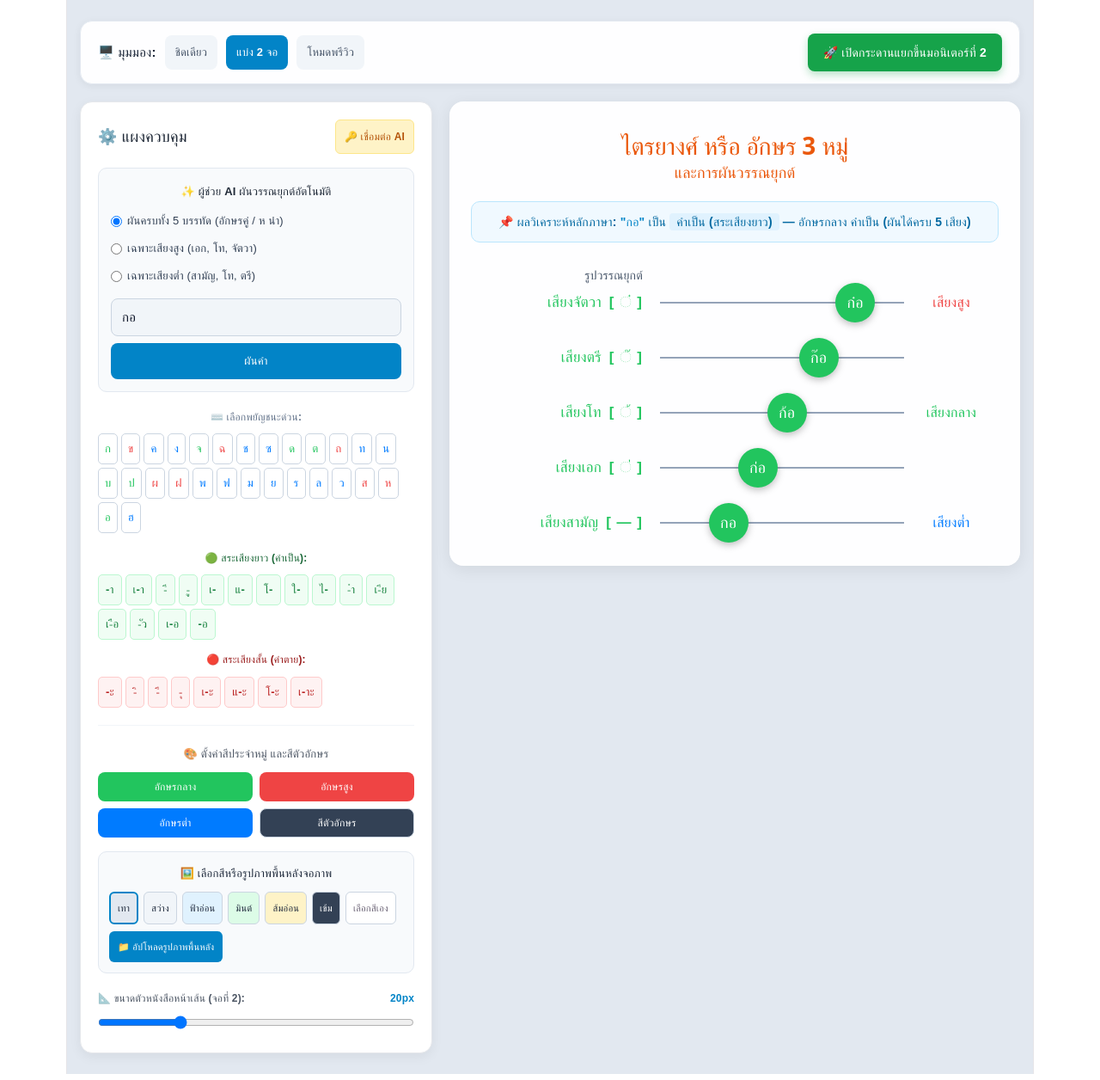
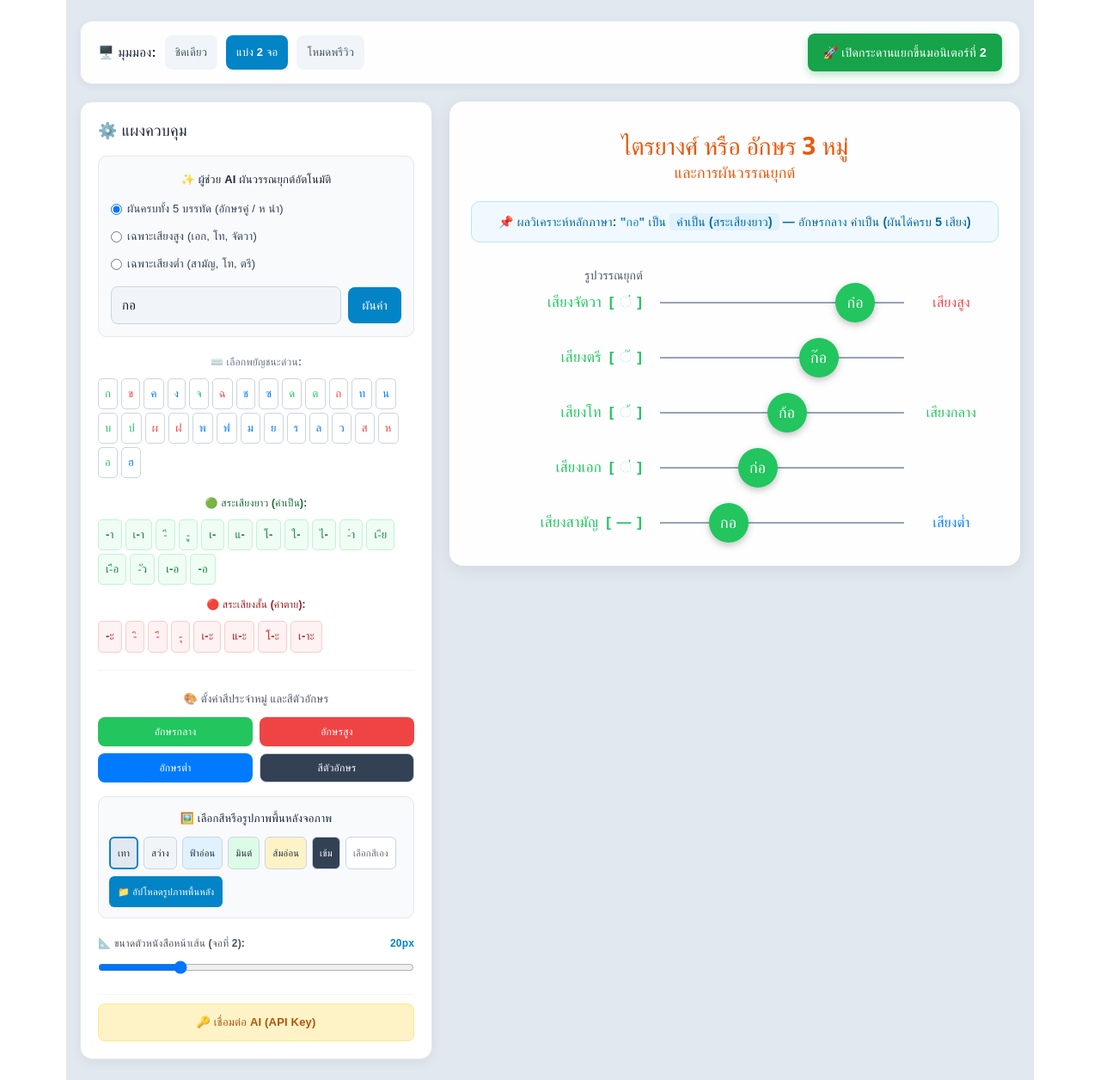
Before and after one commit to tom-nz/thai-tone, a React (Vite) app: page / in a window 1280 px wide. Shown: the whole page at 86% size. Built offline with nearby package versions, Linux system fonts and the light colour scheme.

Commit message:
complete dynamic thai tone app with real AI integration

```diff
--- a/src/App.jsx
+++ b/src/App.jsx
@@ -703,47 +703,7 @@ export default function App() {
 
               <div style={{ display: 'flex', justifyContent: 'space-between', alignItems: 'center' }}>
                 <h3 style={{ margin: 0, fontSize: '18px', fontWeight: 'bold', color: '#1f2937' }}>⚙️ แผงควบคุม</h3>
-
-                <button
-                  onClick={() => setShowApiInput(!showApiInput)}
-                  style={{
-                    backgroundColor: customApiKey ? '#e0f2fe' : '#fef3c7',
-                    color: customApiKey ? '#0369a1' : '#b45309',
-                    border: customApiKey ? '1px solid #7dd3fc' : '1px solid #fde68a',
-                    padding: '6px 10px',
-                    borderRadius: '6px',
-                    fontSize: '12px',
-                    cursor: 'pointer',
-                    fontWeight: 'bold'
-                  }}
-                >
-                  🔑 {customApiKey ? 'เปลี่ยน Key' : 'เชื่อมต่อ AI'}
-                </button>
               </div>
-
-              {/* กล่องป้อน Custom Gemini API Key */}
-              {showApiInput && (
-                <div style={{ padding: '10px', backgroundColor: '#f8fafc', borderRadius: '8px', border: '1px dashed #94a3b8' }}>
-                  <div style={{ fontSize: '11px', fontWeight: 'bold', color: '#475569', marginBottom: '6px' }}>🔑 เชื่อมต่อ Gemini API Key ส่วนตัว:</div>
-                  <div style={{ display: 'flex', gap: '6px' }}>
-                    <input
-                      type="password"
-                      placeholder="วาง Gemini API Key..."
-                      value={tempApiKey}
-                      onChange={(e) => setTempApiKey(e.target.value)}
-                      onKeyDown={(e) => e.key === 'Enter' && handleSaveApiKey()}
-                      style={{ flex: 1, padding: '6px 8px', borderRadius: '6px', border: '1px solid #cbd5e1', fontSize: '12px' }}
-                    />
-                    <button
-                      onClick={handleSaveApiKey}
-                      style={{ backgroundColor: '#10b981', color: '#ffffff', border: 'none', padding: '0 12px', borderRadius: '6px', fontWeight: 'bold', cursor: 'pointer', fontSize: '12px' }}
-                    >
-                      บันทึก
-                    </button>
-                  </div>
-                  {apiSaveStatus && <div style={{ color: '#059669', fontSize: '11px', marginTop: '4px', fontWeight: 'bold' }}>✓ {apiSaveStatus}</div>}
-                </div>
-              )}
 
               {/* 1. ผู้ช่วย AI ผันวรรณยุกต์อัตโนมัติ */}
               <div style={{ backgroundColor: '#f8fafc', padding: '14px', borderRadius: '10px', border: '1px solid #e2e8f0' }}>
@@ -764,7 +724,8 @@ export default function App() {
                   </label>
                 </div>
 
-                <div style={{ display: 'flex', flexDirection: 'column', gap: '8px' }}>
+                {/* กล่องรับข้อความและปุ่มผันคำอยู่ในบรรทัดเดียวกัน */}
+                <div style={{ display: 'flex', gap: '8px', alignItems: 'center' }}>
                   <input
                     type="text"
                     value={inputText}
@@ -775,7 +736,7 @@ export default function App() {
                     onKeyDown={(e) => e.key === 'Enter' && handleGenerate()}
                     placeholder="พิมพ์ 1 คำ เช่น กอ, เมา, กวาง"
                     style={{
-                      width: '100%',
+                      flex: 1,
                       padding: '8px 12px',
                       borderRadius: '8px',
                       border: inputError ? '2px solid #ef4444' : '1px solid #cbd5e1',
@@ -790,7 +751,17 @@ export default function App() {
                   <button
                     onClick={handleGenerate}
                     disabled={loading}
-                    style={{ width: '100%', backgroundColor: '#0284c7', color: '#ffffff', border: 'none', padding: '8px 12px', borderRadius: '8px', fontWeight: 'bold', cursor: 'pointer', fontSize: '13px' }}
+                    style={{
+                      backgroundColor: '#0284c7',
+                      color: '#ffffff',
+                      border: 'none',
+                      padding: '8px 16px',
+                      borderRadius: '8px',
+                      fontWeight: 'bold',
+                      cursor: 'pointer',
+                      fontSize: '14px',
+                      whiteSpace: 'nowrap'
+                    }}
                   >
                     {loading ? '...' : 'ผันคำ'}
                   </button>
@@ -946,6 +917,49 @@ export default function App() {
                 />
               </div>
 
+              {/* 7. เชื่อมต่อ Gemini API Key (ย้ายมาอยู่ล่างสุดของแผงควบคุม) */}
+              <div style={{ borderTop: '1px solid #f1f5f9', paddingTop: '10px' }}>
+                <button
+                  onClick={() => setShowApiInput(!showApiInput)}
+                  style={{
+                    width: '100%',
+                    backgroundColor: customApiKey ? '#e0f2fe' : '#fef3c7',
+                    color: customApiKey ? '#0369a1' : '#b45309',
+                    border: customApiKey ? '1px solid #7dd3fc' : '1px solid #fde68a',
+                    padding: '8px 12px',
+                    borderRadius: '8px',
+                    fontSize: '13px',
+                    cursor: 'pointer',
+                    fontWeight: 'bold'
+                  }}
+                >
+                  🔑 {customApiKey ? 'เปลี่ยน Gemini API Key' : 'เชื่อมต่อ AI (API Key)'}
+                </button>
+
+                {showApiInput && (
+                  <div style={{ marginTop: '8px', padding: '10px', backgroundColor: '#f8fafc', borderRadius: '8px', border: '1px dashed #94a3b8' }}>
+                    <div style={{ fontSize: '11px', fontWeight: 'bold', color: '#475569', marginBottom: '6px' }}>🔑 เชื่อมต่อ Gemini API Key ส่วนตัว:</div>
+                    <div style={{ display: 'flex', gap: '6px' }}>
+                      <input
+                        type="password"
+                        placeholder="วาง Gemini API Key..."
+                        value={tempApiKey}
+                        onChange={(e) => setTempApiKey(e.target.value)}
+                        onKeyDown={(e) => e.key === 'Enter' && handleSaveApiKey()}
+                        style={{ flex: 1, padding: '6px 8px', borderRadius: '6px', border: '1px solid #cbd5e1', fontSize: '12px' }}
+                      />
+                      <button
+                        onClick={handleSaveApiKey}
+                        style={{ backgroundColor: '#10b981', color: '#ffffff', border: 'none', padding: '0 12px', borderRadius: '6px', fontWeight: 'bold', cursor: 'pointer', fontSize: '12px' }}
+                      >
+                        บันทึก
+                      </button>
+                    </div>
+                    {apiSaveStatus && <div style={{ color: '#059669', fontSize: '11px', marginTop: '4px', fontWeight: 'bold' }}>✓ {apiSaveStatus}</div>}
+                  </div>
+                )}
+              </div>
+
             </div>
           )}
 
```
